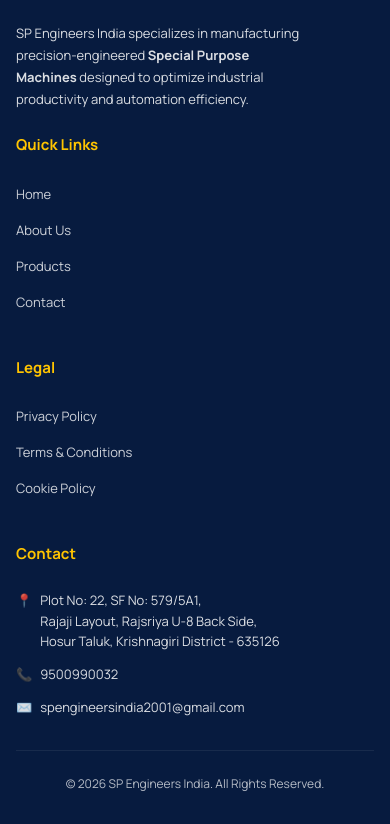
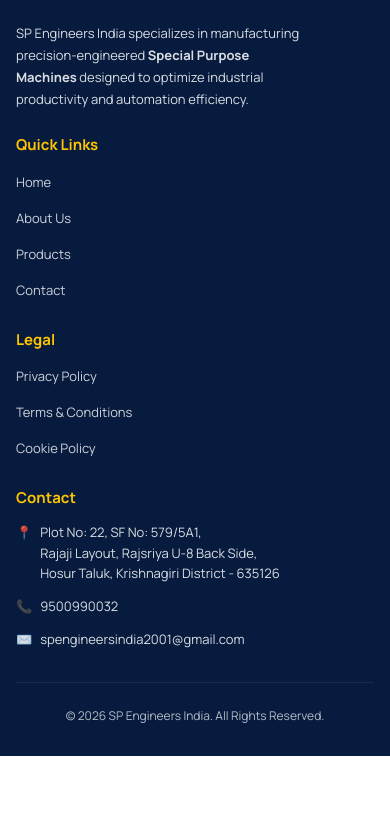
Before and after one commit to gopikap05/spei-website, a React (Vite) app: page /terms-and-conditions in a window 390 px wide. Shown: the part 6482-7306 px from the top of the page. After the commit the page ends 7238 px from the top, so only its background shows below. Built offline with nearby package versions, Linux system fonts and the light colour scheme.

Commit message:
footer-responsive

```diff
--- a/src/components/common/footer.jsx
+++ b/src/components/common/footer.jsx
@@ -86,14 +86,14 @@
             sx={{
               display: "flex",
               flexDirection: { xs: "column", sm: "row" },
-              gap: { xs: 4, sm: 6, md: 10 },
+              gap: { xs: 2, sm: 4, md: 10 },
             }}
           >
             <Box>
               <Typography
                 sx={{
                   fontWeight: 700,
-                  mb: 3,
+                  mb: { xs: 1.5, sm: 1.5, md: 2, lg: 2 },
                   color: "#FFC400",
                   fontSize: { xs: "15px", sm: "16px", md: "17px" },
                 }}
@@ -134,7 +134,7 @@
               <Typography
                 sx={{
                   fontWeight: 700,
-                  mb: 3,
+                  mb: { xs: 1.5, sm: 1.5, md: 2, lg: 2 },
                   color: "#FFC400",
                   fontSize: { xs: "15px", sm: "16px", md: "17px" },
                 }}
@@ -173,7 +173,7 @@
               <Typography
                 sx={{
                   fontWeight: 700,
-                  mb: 3,
+                  mb: { xs: 1.5, sm: 1.5, md: 2, lg: 2 },
                   color: "#FFC400",
                   fontSize: { xs: "15px", sm: "16px", md: "17px" },
                 }}
```
